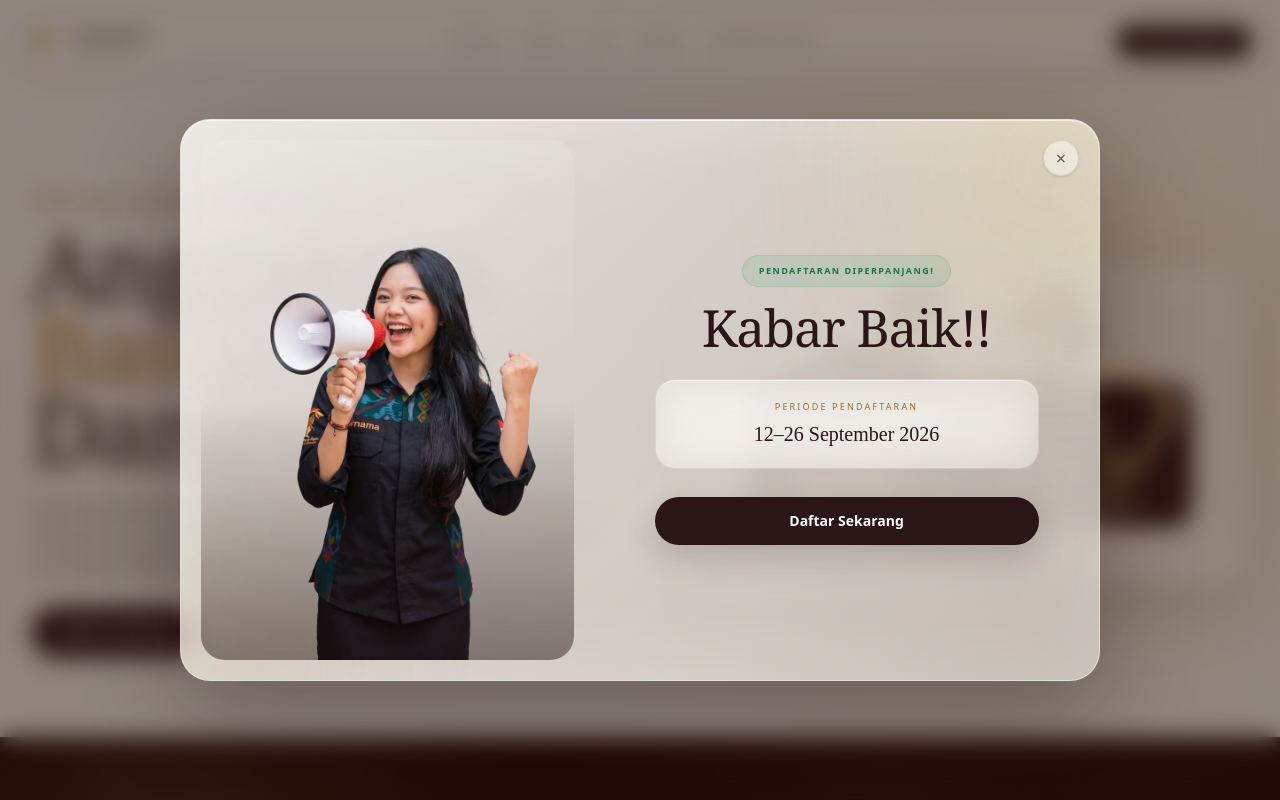
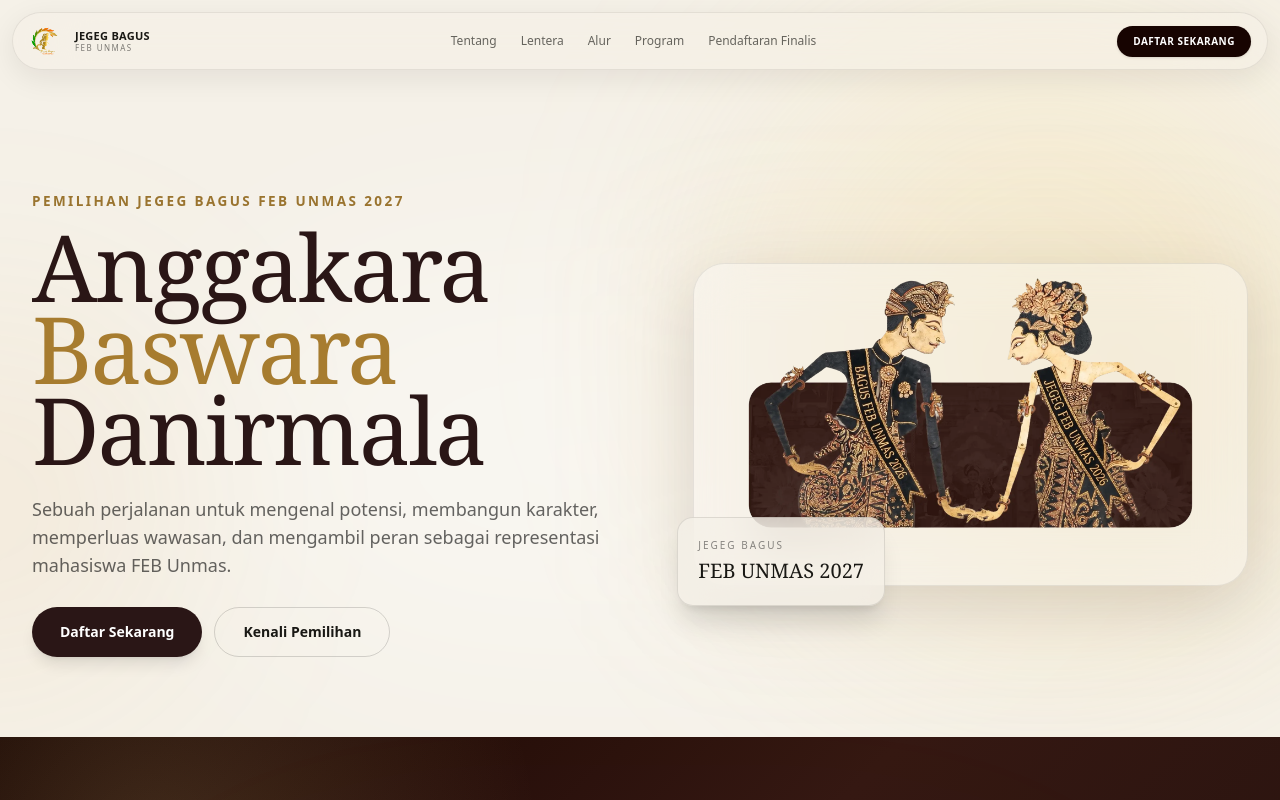
Before and after one commit to adwe336/sejebagfebunmas, a Next.js app: page / in a window 1280 px wide. Shown: the top 800 px of the page. Built offline with nearby package versions, Linux system fonts and the light colour scheme.

Commit message:
update analitic

```diff
--- a/app/page.tsx
+++ b/app/page.tsx
@@ -5,11 +5,11 @@
 import Tentang from "@/components/home/Tentang";
 import Lentera from "@/components/home/Lentera";
 import Narahubung from "@/components/home/Narahubung";
-import PanitiaPopup from "@/components/home/PanitiaPopup";
+import { Analytics } from "@vercel/analytics/next"
 
 export default function Home() {
   return (
-    <main className="min-h-screen overflow-x-hidden bg-[#e9e1d2] text-[#191814]">
+    <><main className="min-h-screen overflow-x-hidden bg-[#e9e1d2] text-[#191814]">
       <Navbar />
       <Hero />
       <Registration />
@@ -17,7 +17,6 @@
       <Lentera />
       <Narahubung />
       <Footer />
-      <PanitiaPopup />
-    </main>
+    </main><Analytics /></>
   );
 }
--- a/package.json
+++ b/package.json
@@ -12,6 +12,7 @@
     "@fortawesome/fontawesome-svg-core": "^7.3.1",
     "@fortawesome/free-solid-svg-icons": "^7.3.1",
     "@fortawesome/react-fontawesome": "^3.5.0",
+    "@vercel/analytics": "^2.0.1",
     "next": "16.3.4",
     "react": "19.2.8",
     "react-dom": "19.2.8"
```
Also changed, not shown: 1 other file (tests, documents, lock files or other folders).
